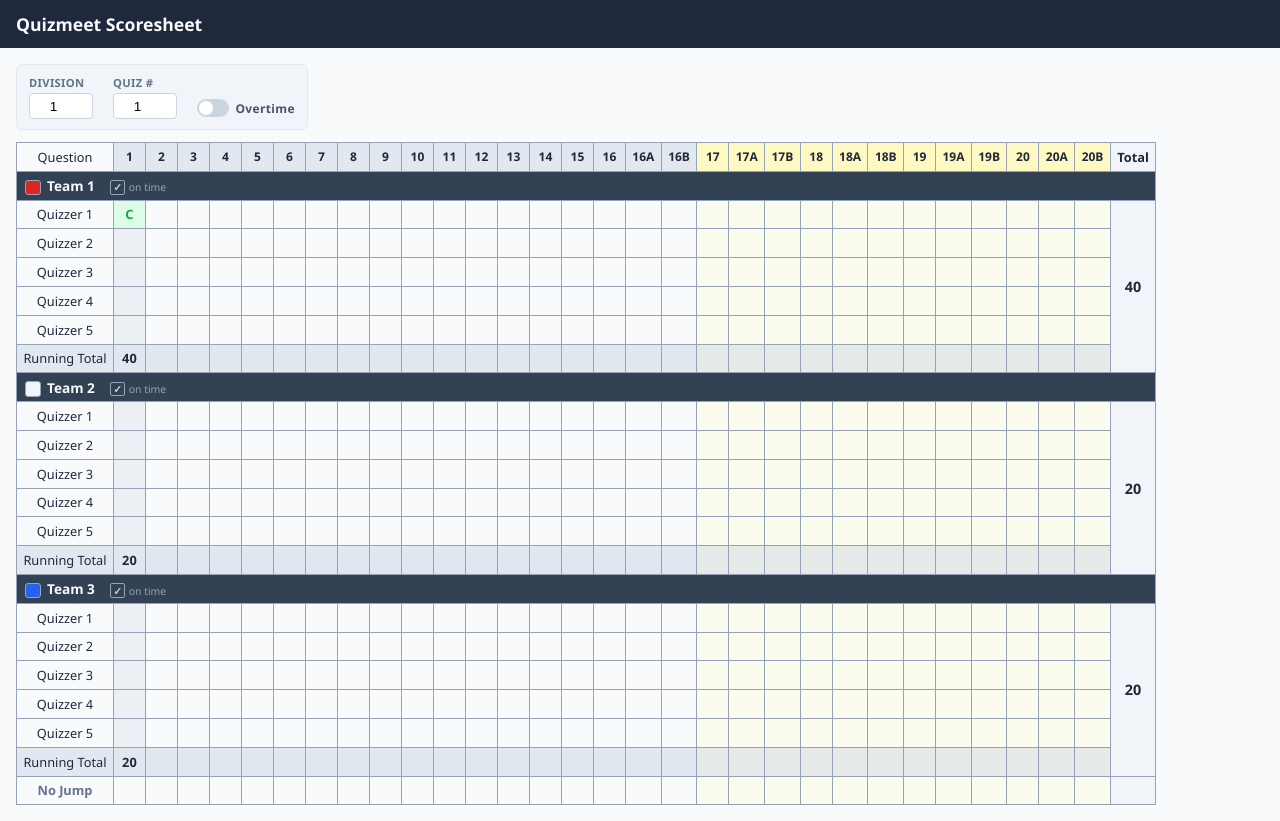
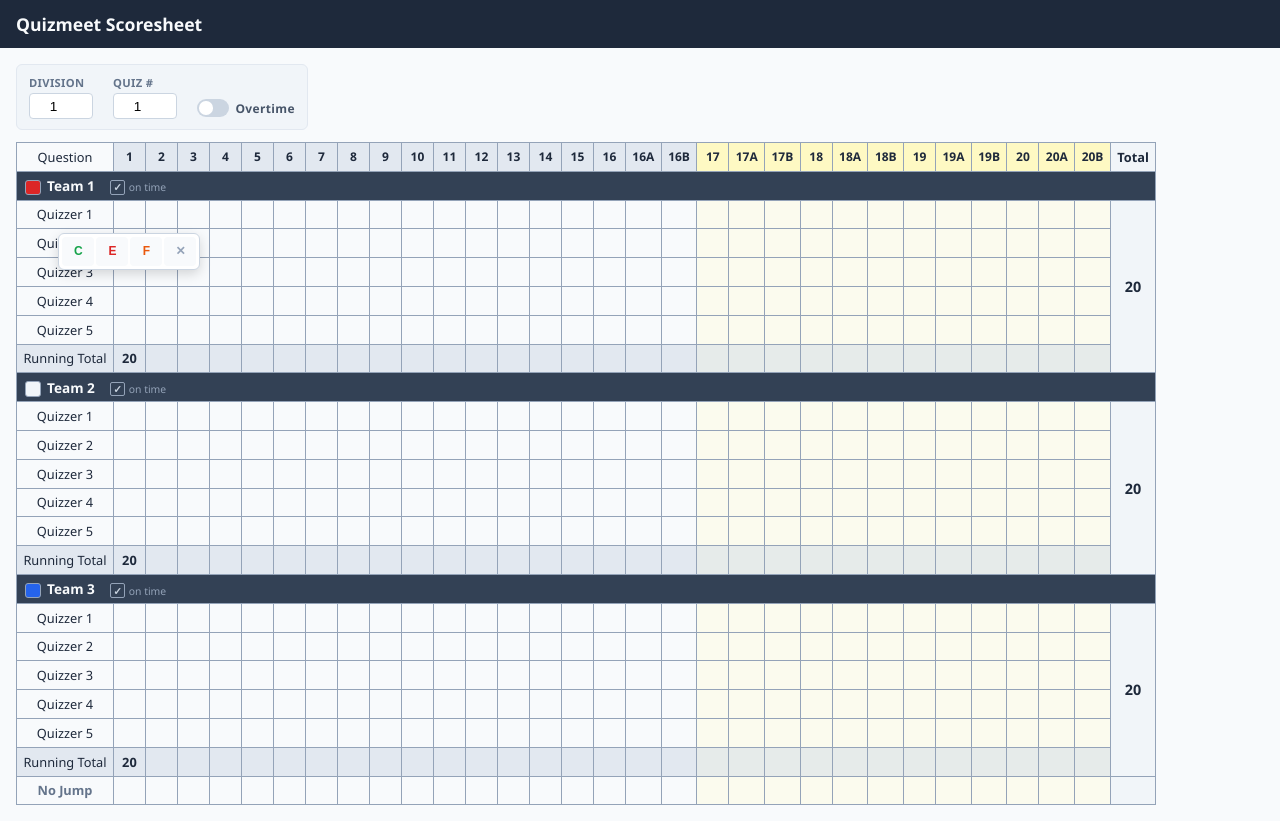
Before and after one commit to TommyAmberson/qzr-sheet, a Vue app: page / in a window 1280 px wide. Both pictures are taken after a click on the element 129 px from the left and 214 px from the top of the page. Built offline with nearby package versions, Linux system fonts and the light colour scheme; the HTML template or start-up script is replaced by a standard one.

Commit message:
claude selector

```diff
--- a/src/components/Scoresheet.vue
+++ b/src/components/Scoresheet.vue
@@ -1,135 +1,84 @@
 <script setup lang="ts">
-import { computed } from 'vue'
+import { computed, ref } from 'vue'
 import { CellValue, QuestionType } from '../types/scoresheet'
 import { useScoresheet } from '../composables/useScoresheet'
 
-const { columns, teams, cells, noJumps, quizMeta, scoring, cycleCell, toggleNoJump, columnGroups } = useScoresheet()
+const { columns, teams, cells, noJumps, quizMeta, scoring, setCell, toggleNoJump, columnGroups } = useScoresheet()
 
-/**
- * Determine which cells are greyed out.
- * Returns a Set of "teamIdx:colIdx" keys that should be disabled.
- */
-const greyedOut = computed(() => {
-  const disabled = new Set<string>()
+/** Active cell selector state */
+const selector = ref<{ ti: number; qi: number; ci: number; x: number; y: number } | null>(null)
+
+/** Check if a column is a bonus situation for a given team
+ *  (team is the only one not greyed out on that column) */
+function isBonusForTeam(teamIdx: number, colIdx: number): boolean {
   const teamCount = teams.value.length
-
-  // Helper: does any quizzer on any team have a specific value at a column?
-  function anyTeamHasValue(colIdx: number, value: CellValue): boolean {
+  let greyedTeams = 0
   for (let ti = 0; ti < teamCount; ti++) {
-      for (const row of cells.value[ti]!) {
-        if (row[colIdx] === value) return true
+    if (ti !== teamIdx && greyedOut.value.has(`${ti}:${colIdx}`)) {
+      greyedTeams++
     }
   }
-    return false
+  return greyedTeams === teamCount - 1
 }
 
-  // Helper: does any quizzer on a specific team have a value at a column?
-  function teamHasValue(teamIdx: number, colIdx: number, value: CellValue): boolean {
-    for (const row of cells.value[teamIdx]!) {
-      if (row[colIdx] === value) return true
-    }
-    return false
+/** Options to show in the selector based on column type and context */
+const selectorOptions = computed(() => {
+  if (!selector.value) return []
+  const { ti, ci } = selector.value
+  const col = columns[ci]
+  if (!col) return []
+
+  // B columns always show bonus options
+  if (col.type === QuestionType.B) {
+    return [
+      { value: CellValue.Bonus, label: 'B', cls: 'opt--bonus' },
+      { value: CellValue.MissedBonus, label: 'MB', cls: 'opt--missed-bonus' },
+      { value: CellValue.Foul, label: 'F', cls: 'opt--foul' },
+      { value: CellValue.Empty, label: '✕', cls: 'opt--clear' },
+    ]
   }
 
-  // Helper: does any quizzer on a specific team have an answer (not foul) at a column?
-  function teamHasAnswer(teamIdx: number, colIdx: number): boolean {
-    for (const row of cells.value[teamIdx]!) {
-      const v = row[colIdx]
-      if (v !== CellValue.Empty && v !== CellValue.Foul) return true
-    }
-    return false
+  // If this team is the only one not greyed (bonus situation), show B/MB
+  if (isBonusForTeam(ti, ci)) {
+    return [
+      { value: CellValue.Bonus, label: 'B', cls: 'opt--bonus' },
+      { value: CellValue.MissedBonus, label: 'MB', cls: 'opt--missed-bonus' },
+      { value: CellValue.Foul, label: 'F', cls: 'opt--foul' },
+      { value: CellValue.Empty, label: '✕', cls: 'opt--clear' },
+    ]
   }
 
-  // Helper: does any quizzer on a specific team have a foul at a column?
-  function teamHasFoul(teamIdx: number, colIdx: number): boolean {
-    for (const row of cells.value[teamIdx]!) {
-      if (row[colIdx] === CellValue.Foul) return true
-    }
-    return false
-  }
+  return [
+    { value: CellValue.Correct, label: 'C', cls: 'opt--correct' },
+    { value: CellValue.Error, label: 'E', cls: 'opt--error' },
+    { value: CellValue.Foul, label: 'F', cls: 'opt--foul' },
+    { value: CellValue.Empty, label: '✕', cls: 'opt--clear' },
+  ]
+})
 
-  // Helper: does any team have an answer (C/E/B/MB, not foul) at a column?
-  function anyTeamHasAnswer(colIdx: number): boolean {
-    for (let ti = 0; ti < teamCount; ti++) {
-      if (teamHasAnswer(ti, colIdx)) return true
-    }
-    return false
-  }
-
-  // Helper: grey out all teams at a column
-  function greyAllTeams(colIdx: number) {
-    for (let ti = 0; ti < teamCount; ti++) {
-      disabled.add(`${ti}:${colIdx}`)
+function openSelector(ti: number, qi: number, ci: number, event: MouseEvent) {
+  const td = event.currentTarget as HTMLElement
+  const rect = td.getBoundingClientRect()
+  selector.value = {
+    ti, qi, ci,
+    x: rect.left + rect.width / 2,
+    y: rect.bottom + 4,
   }
 }
 
-  // Build a map from column key to column index for quick lookup
-  const keyToIdx = new Map<string, number>()
-  columns.forEach((col, i) => keyToIdx.set(col.key, i))
-
-  for (let ci = 0; ci < columns.length; ci++) {
-    const col = columns[ci]!
-
-    // 1. If a question has an answer (C/E/B/MB), it's done — grey out all teams
-    //    on that column. Fouls don't count (question is re-asked).
-    if (anyTeamHasAnswer(ci)) {
-      greyAllTeams(ci)
+function selectValue(value: CellValue) {
+  if (!selector.value) return
+  setCell(selector.value.ti, selector.value.qi, selector.value.ci, value)
+  selector.value = null
 }
 
-    // 2. If a base question (Normal) was answered (C/E/B/MB), grey out A and B
-    if (col.type === QuestionType.Normal && col.isAB) {
-      if (anyTeamHasAnswer(ci)) {
-        const aIdx = keyToIdx.get(`${col.number}A`)
-        const bIdx = keyToIdx.get(`${col.number}B`)
-        if (aIdx !== undefined) greyAllTeams(aIdx)
-        if (bIdx !== undefined) greyAllTeams(bIdx)
-      }
+function closeSelector() {
+  selector.value = null
 }
 
-    // 3. If an A question was answered (C/E/B/MB), grey out B
-    if (col.type === QuestionType.A) {
-      if (anyTeamHasAnswer(ci)) {
-        const bIdx = keyToIdx.get(`${col.number}B`)
-        if (bIdx !== undefined) greyAllTeams(bIdx)
-      }
-    }
+import { computeGreyedOut } from '../scoring/greyedOut'
 
-    // 4. Fouls: no greying — question is re-asked, any quizzer can still jump
-
-    // 5. Toss-up: if a team had an error on this column, grey out the
-    //    NEXT question column for that team
-    for (let ti = 0; ti < teamCount; ti++) {
-      if (teamHasValue(ti, ci, CellValue.Error)) {
-        // Find the next question column
-        let nextColIdx: number | undefined
-
-        if (col.isAB) {
-          // For A/B-eligible questions:
-          // Error on Normal → next is A of same number
-          // Error on A → next is B of same number
-          // Error on B → next numbered question's Normal
-          if (col.type === QuestionType.Normal) {
-            nextColIdx = keyToIdx.get(`${col.number}A`)
-          } else if (col.type === QuestionType.A) {
-            nextColIdx = keyToIdx.get(`${col.number}B`)
-          } else {
-            // B — find next numbered question
-            nextColIdx = keyToIdx.get(`${col.number + 1}`)
-          }
-        } else {
-          // Normal questions (1-15): next is just the next number
-          nextColIdx = keyToIdx.get(`${col.number + 1}`)
-        }
-
-        if (nextColIdx !== undefined) {
-          disabled.add(`${ti}:${nextColIdx}`)
-        }
-      }
-    }
-  }
-
-  return disabled
-})
+const greyedOut = computed(() => computeGreyedOut(cells.value, columns))
 
 /** Check if a cell should be greyed out */
 function isGreyedOut(teamIdx: number, colIdx: number): boolean {
@@ -241,7 +190,7 @@ function colGroupClass(colIdx: number): string {
                 colGroupClass(idx),
                 { 'cell--greyed': isGreyedOut(ti, idx) && cells[ti][qi][idx] === '' },
               ]"
-              @click="cycleCell(ti, qi, idx)"
+              @click="openSelector(ti, qi, idx, $event)"
             >
               {{ cellDisplay[cells[ti][qi][idx]] }}
             </td>
@@ -286,6 +235,25 @@ function colGroupClass(colIdx: number): string {
         </tr>
       </tfoot>
     </table>
+    <!-- Cell selector popup -->
+    <Teleport to="body">
+      <div v-if="selector" class="selector-backdrop" @click="closeSelector">
+        <div
+          class="selector-popup"
+          :style="{ left: selector.x + 'px', top: selector.y + 'px' }"
+          @click.stop
+        >
+          <button
+            v-for="opt in selectorOptions"
+            :key="opt.label"
+            :class="['selector-opt', opt.cls]"
+            @click="selectValue(opt.value)"
+          >
+            {{ opt.label }}
+          </button>
+        </div>
+      </div>
+    </Teleport>
   </div>
 </template>
 
@@ -595,4 +563,82 @@ function colGroupClass(colIdx: number): string {
 .cell--greyed:hover {
   outline: none;
 }
+
 </style>
+
+<style>
+/* Cell selector popup (unscoped for Teleport) */
+.selector-backdrop {
+  position: fixed;
+  inset: 0;
+  z-index: 100;
+}
+
+.selector-popup {
+  position: fixed;
+  transform: translateX(-50%);
+  display: flex;
+  gap: 2px;
+  padding: 3px;
+  background: #fff;
+  border: 1px solid #cbd5e1;
+  border-radius: 6px;
+  box-shadow: 0 4px 12px rgba(0, 0, 0, 0.15);
+  z-index: 101;
+}
+
+.selector-opt {
+  display: flex;
+  align-items: center;
+  justify-content: center;
+  width: 2rem;
+  height: 1.8rem;
+  border: none;
+  border-radius: 4px;
+  font-size: 0.75rem;
+  font-weight: 700;
+  cursor: pointer;
+  transition: all 0.1s;
+  background: #f8fafc;
+}
+.selector-opt:hover {
+  transform: scale(1.1);
+}
+
+.opt--correct {
+  color: #16a34a;
+}
+.opt--correct:hover {
+  background: #dcfce7;
+}
+.opt--error {
+  color: #dc2626;
+}
+.opt--error:hover {
+  background: #fee2e2;
+}
+.opt--foul {
+  color: #ea580c;
+}
+.opt--foul:hover {
+  background: #ffedd5;
+}
+.opt--bonus {
+  color: #2563eb;
+}
+.opt--bonus:hover {
+  background: #dbeafe;
+}
+.opt--missed-bonus {
+  color: #ea580c;
+}
+.opt--missed-bonus:hover {
+  background: #ffedd5;
+}
+.opt--clear {
+  color: #94a3b8;
+}
+.opt--clear:hover {
+  background: #e2e8f0;
+}
+</style>
--- /dev/null
+++ b/src/scoring/greyedOut.ts
@@ -0,0 +1,140 @@
+import { CellValue, QuestionType, type Column } from '../types/scoresheet'
+
+/**
+ * Compute which cells are greyed out (disabled).
+ * Returns a Set of "teamIdx:colIdx" keys.
+ *
+ * Two kinds of greying:
+ * - "Question done": when a question has an answer (C/E/B/MB), all teams
+ *   are greyed on that column (plus A/B cascade).
+ * - "Toss-up": when a team errors, they can't jump on the next question.
+ *   If the toss-up question also gets an error (not correct/bonus),
+ *   the original team's grey carries forward too (bonus situation).
+ *
+ * Fouls don't end a question — it's re-asked.
+ */
+export function computeGreyedOut(
+  cellData: CellValue[][][],
+  cols: Column[],
+): Set<string> {
+  const disabled = new Set<string>()
+  const teamCount = cellData.length
+
+  function teamHasValue(teamIdx: number, colIdx: number, value: CellValue): boolean {
+    for (const row of cellData[teamIdx]!) {
+      if (row[colIdx] === value) return true
+    }
+    return false
+  }
+
+  function teamHasAnswer(teamIdx: number, colIdx: number): boolean {
+    for (const row of cellData[teamIdx]!) {
+      const v = row[colIdx]
+      if (v !== CellValue.Empty && v !== CellValue.Foul) return true
+    }
+    return false
+  }
+
+  function anyTeamHasAnswer(colIdx: number): boolean {
+    for (let ti = 0; ti < teamCount; ti++) {
+      if (teamHasAnswer(ti, colIdx)) return true
+    }
+    return false
+  }
+
+  function anyTeamHasValue(colIdx: number, value: CellValue): boolean {
+    for (let ti = 0; ti < teamCount; ti++) {
+      for (const row of cellData[ti]!) {
+        if (row[colIdx] === value) return true
+      }
+    }
+    return false
+  }
+
+  function greyAllTeams(colIdx: number) {
+    for (let ti = 0; ti < teamCount; ti++) {
+      disabled.add(`${ti}:${colIdx}`)
+    }
+  }
+
+  const keyToIdx = new Map<string, number>()
+  cols.forEach((col, i) => keyToIdx.set(col.key, i))
+
+  /** Find the next question column index */
+  function nextQuestion(col: Column): number | undefined {
+    if (col.isAB) {
+      if (col.type === QuestionType.Normal) return keyToIdx.get(`${col.number}A`)
+      if (col.type === QuestionType.A) return keyToIdx.get(`${col.number}B`)
+      return keyToIdx.get(`${col.number + 1}`)
+    }
+    return keyToIdx.get(`${col.number + 1}`)
+  }
+
+  // Track which teams are tossed-up (can't jump) per column due to error chain.
+  // This is separate from "question is done" greying — only toss-up greying
+  // carries forward.
+  const tossedUp: Set<string>[] = cols.map(() => new Set<string>())
+
+  for (let colIdx = 0; colIdx < cols.length; colIdx++) {
+    const col = cols[colIdx]!
+
+    // 1. If a question has an answer (C/E/B/MB), it's done — grey out all teams
+    //    on that column. Fouls don't count (question is re-asked).
+    if (anyTeamHasAnswer(colIdx)) {
+      greyAllTeams(colIdx)
+    }
+
+    // 2. If a base question (Normal) was answered, grey out A and B
+    if (col.type === QuestionType.Normal && col.isAB) {
+      if (anyTeamHasAnswer(colIdx)) {
+        const aIdx = keyToIdx.get(`${col.number}A`)
+        const bIdx = keyToIdx.get(`${col.number}B`)
+        if (aIdx !== undefined) greyAllTeams(aIdx)
+        if (bIdx !== undefined) greyAllTeams(bIdx)
+      }
+    }
+
+    // 3. If an A question was answered, grey out B
+    if (col.type === QuestionType.A) {
+      if (anyTeamHasAnswer(colIdx)) {
+        const bIdx = keyToIdx.get(`${col.number}B`)
+        if (bIdx !== undefined) greyAllTeams(bIdx)
+      }
+    }
+
+    // 4. Toss-up greying: teams in tossedUp set are greyed on this column
+    for (const tiStr of tossedUp[colIdx]!) {
+      disabled.add(`${tiStr}:${colIdx}`)
+    }
+
+    // 5. Toss-up / bonus carry-forward
+    const nq = nextQuestion(col)
+    if (nq === undefined) continue
+
+    const questionAnswered = anyTeamHasAnswer(colIdx)
+    const resolvedByCorrect =
+      anyTeamHasValue(colIdx, CellValue.Correct) ||
+      anyTeamHasValue(colIdx, CellValue.Bonus)
+
+    for (let ti = 0; ti < teamCount; ti++) {
+      // If this team errored, they can't jump on the next question
+      if (teamHasValue(ti, colIdx, CellValue.Error)) {
+        tossedUp[nq]!.add(`${ti}`)
+      }
+
+      // If this team was tossed up (couldn't jump) and the question was
+      // answered by someone else with an error (not resolved by correct/bonus),
+      // carry forward
+      if (
+        tossedUp[colIdx]!.has(`${ti}`) &&
+        !teamHasAnswer(ti, colIdx) &&
+        questionAnswered &&
+        !resolvedByCorrect
+      ) {
+        tossedUp[nq]!.add(`${ti}`)
+      }
+    }
+  }
+
+  return disabled
+}
```
Also changed, not shown: 1 other file (tests, documents, lock files or other folders). Lines whose indentation alone changed are shown as unchanged.
